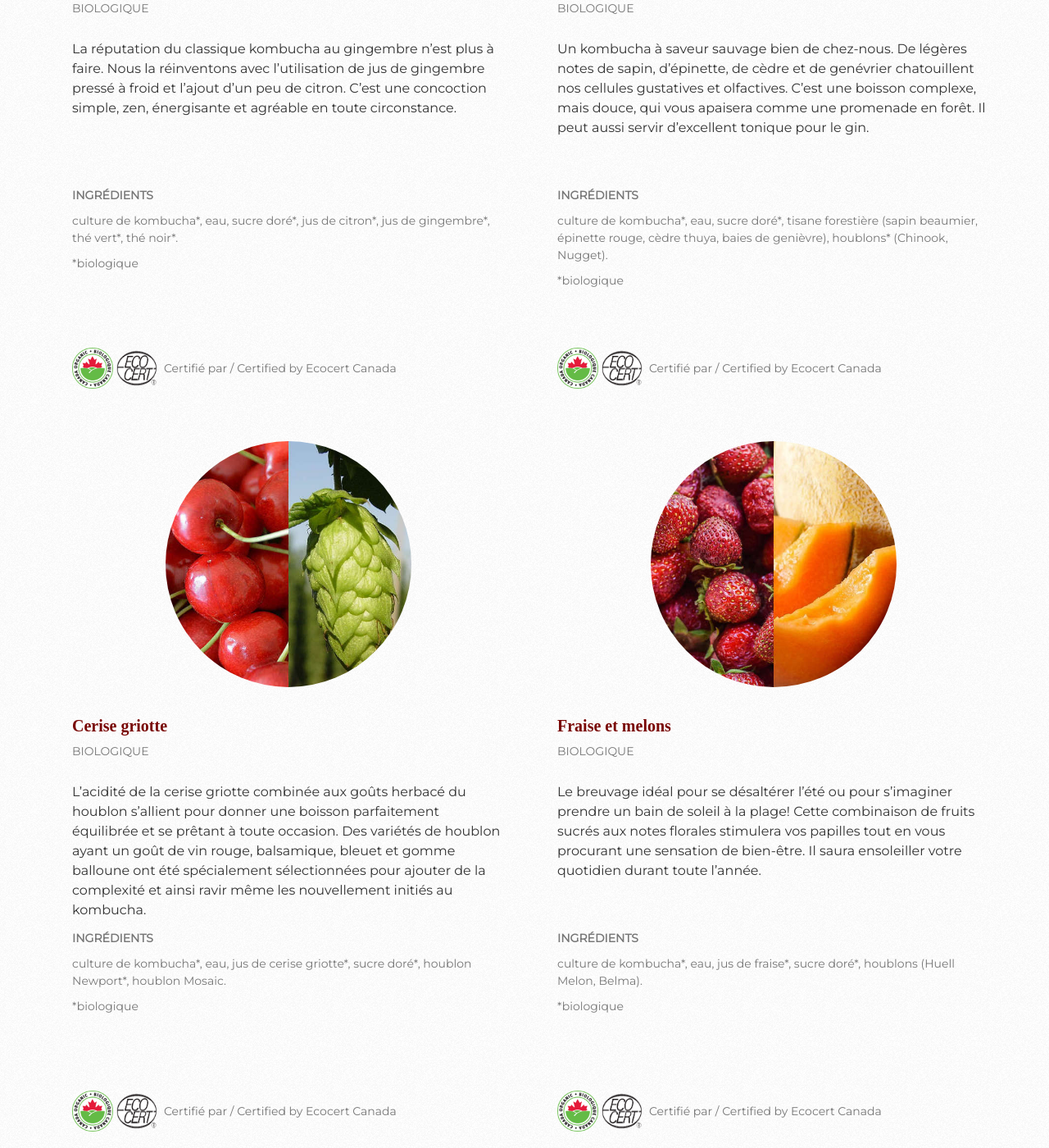
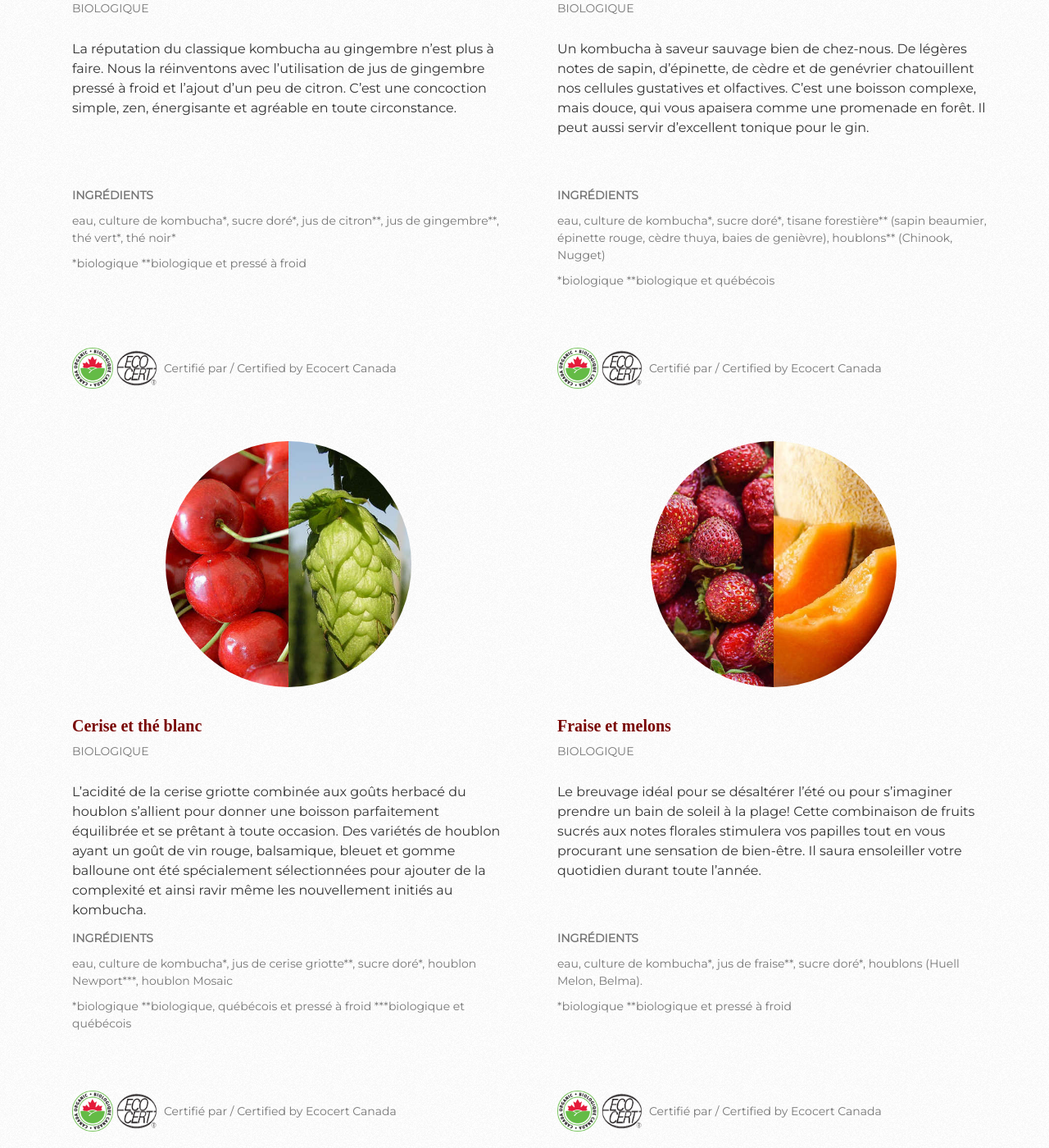
Before and after one commit to ouarez/djodjo-jekyll, a Jekyll site: the page built from produits.md, in a window 1280 px wide and 1400 px high, scrolled down 1781 px. Shown: the whole window at 82% size. Built offline with Jekyll 4.4.1, drawn with Linux system fonts in a browser that asks for light colours; nearby versions of some CDN libraries; some web fonts are replaced; a script that is not in the unit is left out; some of the changed text lies outside the part shown.

Commit message:
Update Pages uniques “produits”

```diff
--- a/produits.md
+++ b/produits.md
@@ -18,11 +18,12 @@ produits:
       **INGRÉDIENTS**
 
 
-      culture de kombucha\*, eau, jus de framboise\*, jus de camerise\*, sucre
-      doré\*, houblon Glacier*, houblon Bramling Cross.
+      eau, culture de kombucha\*, jus de framboise\*\*, jus de camerise\*\*\*,
+      sucre doré\*, thé noir\*.
 
 
-      \*biologique
+      \*biologique  \*\*biologique et pressé à froid \*\*\*biologique, québécois
+      et pressé à froid
     title: Framboise et camerise
   - bio: true
     desc: >-
@@ -55,11 +56,11 @@ produits:
       **INGRÉDIENTS**
 
 
-      culture de kombucha\*, eau, sucre doré\*, jus de citron\*, jus de
-      gingembre\*, thé vert\*, thé noir\*.
+      eau, culture de kombucha\*, sucre doré\*, jus de citron\*\*, jus de
+      gingembre\*\*, thé vert\*, thé noir\*
 
 
-      \*biologique
+      \*biologique  \**biologique et pressé à froid
     title: Gingembre et citron
   - bio: true
     desc: >-
@@ -74,12 +75,12 @@ produits:
       **INGRÉDIENTS**
 
 
-      culture de kombucha\*, eau, sucre doré\*, tisane forestière (sapin
-      beaumier, épinette rouge, cèdre thuya, baies de genièvre), houblons*
-      (Chinook, Nugget).
+      eau, culture de kombucha\*, sucre doré\*, tisane forestière\*\* (sapin
+      beaumier, épinette rouge, cèdre thuya, baies de genièvre), houblons\*\*
+      (Chinook, Nugget)
 
 
-      \*biologique
+      \*biologique \**biologique et québécois
     title: Fraîcheur forestière
   - bio: true
     desc: >-
@@ -95,12 +96,13 @@ produits:
       **INGRÉDIENTS**
 
 
-      culture de kombucha\*, eau, jus de cerise griotte\*, sucre doré\*, houblon
-      Newport\*, houblon Mosaic.
+      eau, culture de kombucha\*, jus de cerise griotte\*\*, sucre doré\*,
+      houblon Newport\*\**, houblon Mosaic
 
 
-      \*biologique
-    title: Cerise griotte
+      \*biologique \*\*biologique, québécois et pressé à froid  \*\*\*biologique
+      et québécois
+    title: Cerise et thé blanc
   - bio: true
     desc: >-
       Le breuvage idéal pour se désaltérer l’été ou pour s’imaginer prendre un
@@ -113,11 +115,11 @@ produits:
       **INGRÉDIENTS**
 
 
-      culture de kombucha\*, eau, jus de fraise\*, sucre doré*, houblons (Huell
-      Melon, Belma).
+      eau, culture de kombucha\*, jus de fraise\*\*, sucre doré\*, houblons
+      (Huell Melon, Belma).
 
 
-      \*biologique
+      \*biologique \**biologique et pressé à froid
     title: Fraise et melons
   - bio: true
     desc: >-
@@ -131,11 +133,12 @@ produits:
       **INGRÉDIENTS**
 
 
-      culture de kombucha\*, eau, jus de pomme\*, jus de carotte\*, sucre
-      doré\*, jus de curcuma et gingembre\*, rooibos\*.
+      eau, culture de kombucha\*, jus de pomme\*\*, jus de carotte\*\*, sucre
+      doré\*, jus de curcuma et gingembre\*\*\*, rooibos\*.
 
 
-      \*biologique
+      \*biologique \*\*biologique, québécois et pressé à froid \*\*\*biologique
+      et pressé à froid
     title: 'Pomme, carotte et curcuma'
   - bio: true
     desc: >-
@@ -149,10 +152,10 @@ produits:
       **INGRÉDIENTS**
 
 
-      culture de kombucha\*, eau, sucre doré\*, houblon Cascade*, houblons
+      eau, culture de kombucha\*, sucre doré\*, houblon Cascade\*\*, houblons
       (Mandarina Bavaria, Amarillo, Comet).
 
 
-      \*biologique
+      \*biologique \**biologique et québécois
     title: Agrumes houblonnés
 ---
```
Also changed, not shown: other parts of produits.md (+3 -3 lines).
